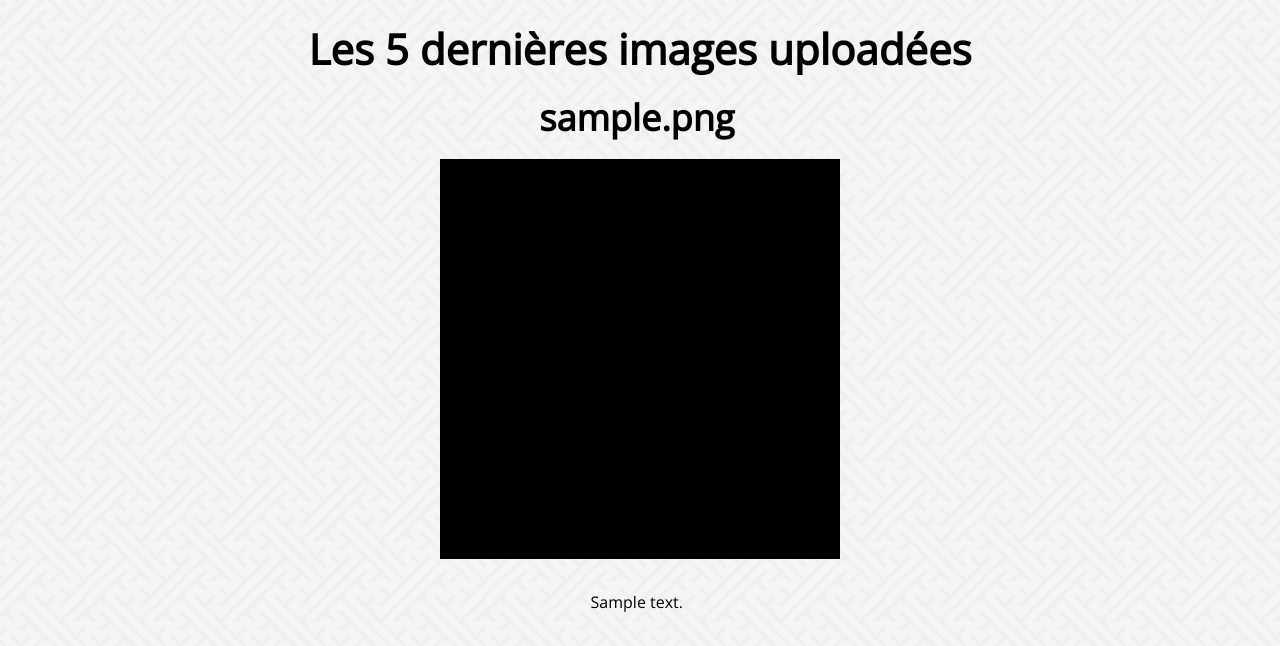
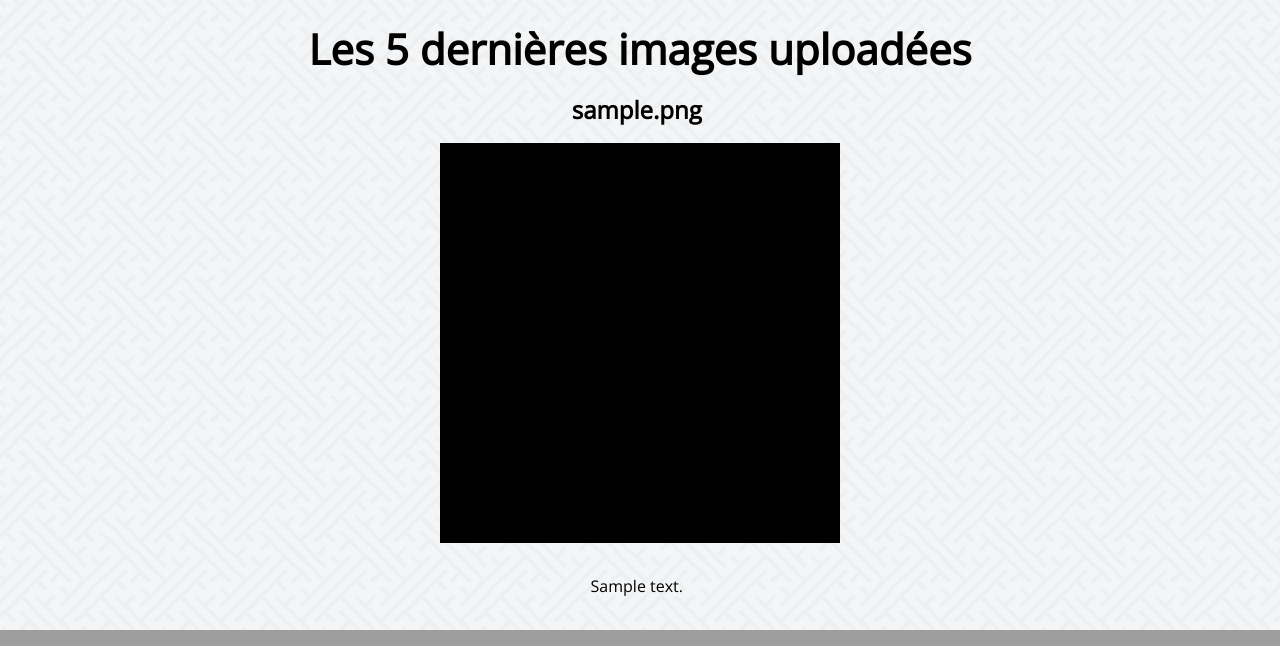
Before and after one commit to axel-ft/8gag_php, a PHP site: template vue/accueil.php in a window 1280 px wide. Shown: the part 800-1446 px from the top of the page. Run offline with PHP 8.4, Linux system fonts and the light colour scheme; the template is opened without the code that fills it: most values are stand-ins (such as "Sample title", 1, 10 or a date in 2020); a stand-in replaces the project's code that opens the database connection; some libraries are stand-ins or nearby versions.

Commit message:
Modif page acceuil

```diff
--- a/vue/accueil.php
+++ b/vue/accueil.php
@@ -1,7 +1,7 @@
 <!DOCTYPE html>
 <html lang="fr">
 <head>
-    	<title>Accueil</title>
+    	<title>8gag</title>
 	<?php require_once('vue/head_commun.php'); ?>
 	<link rel="stylesheet" type="text/css" href="vue/css/index.css">
 </head>
@@ -32,7 +32,7 @@
 			?>
 
 				<div class="post">
-					<h3 class="titre_post"><?= $image['name_img'] ?></h3>
+					<h5 class="titre_post"><?= $image['name_img'] ?></h5>
 					<a href="index.php?p=image&id=<?= $image['id'] ?>"><div class="img_post" style="background-image: url('<?= $image['link'] ?>');"></div></a>
 					<p class="description_post"><?= $image['description'] ?></p>
 				</div>
```
